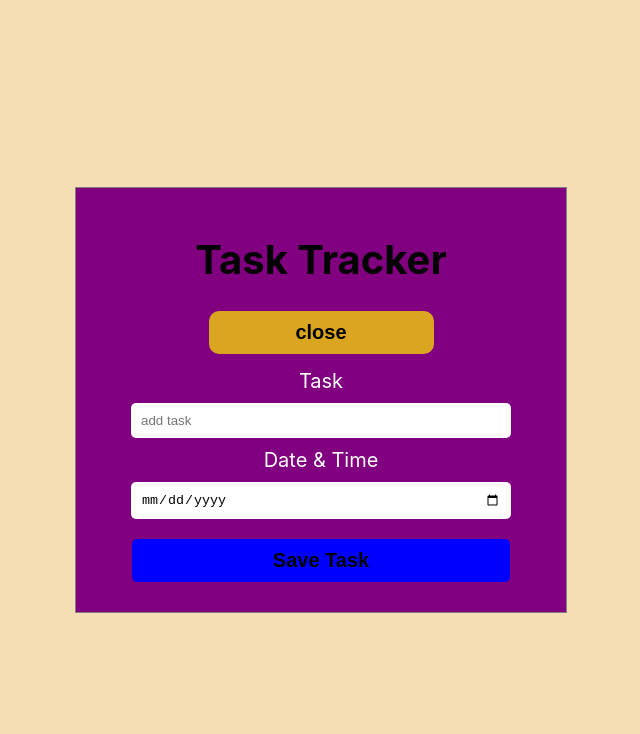
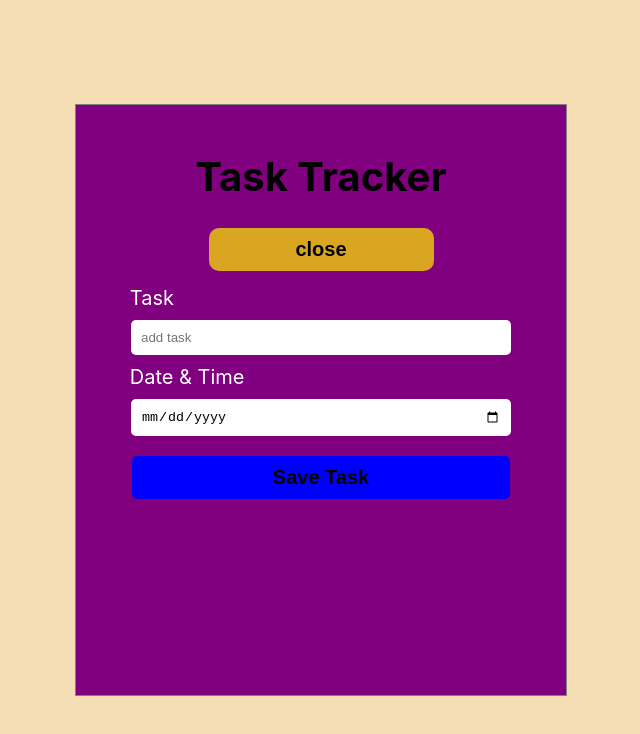
Before and after one commit to SadiKISLAR/todo-list-with-react, a React (Create React App) app: page / in a window 1280 px wide. Shown: the top 734 px of the page, without its empty margins (319-959 px from the left). Built offline with nearby package versions, Linux system fonts and the light colour scheme.

Commit message:
style close

```diff
--- a/src/App.css
+++ b/src/App.css
@@ -16,11 +16,17 @@ color: white;
   font-size: 20px;
   color: white;
   background-color: purple;
+  min-height: 550px;
+  min-width: 450px;
 }
 h1{
   color: black;
 }
-
+label{
+  display: block;
+  text-align: left;
+  width: 85%;
+}
 
 .todoForm {
   display: flex;
```
